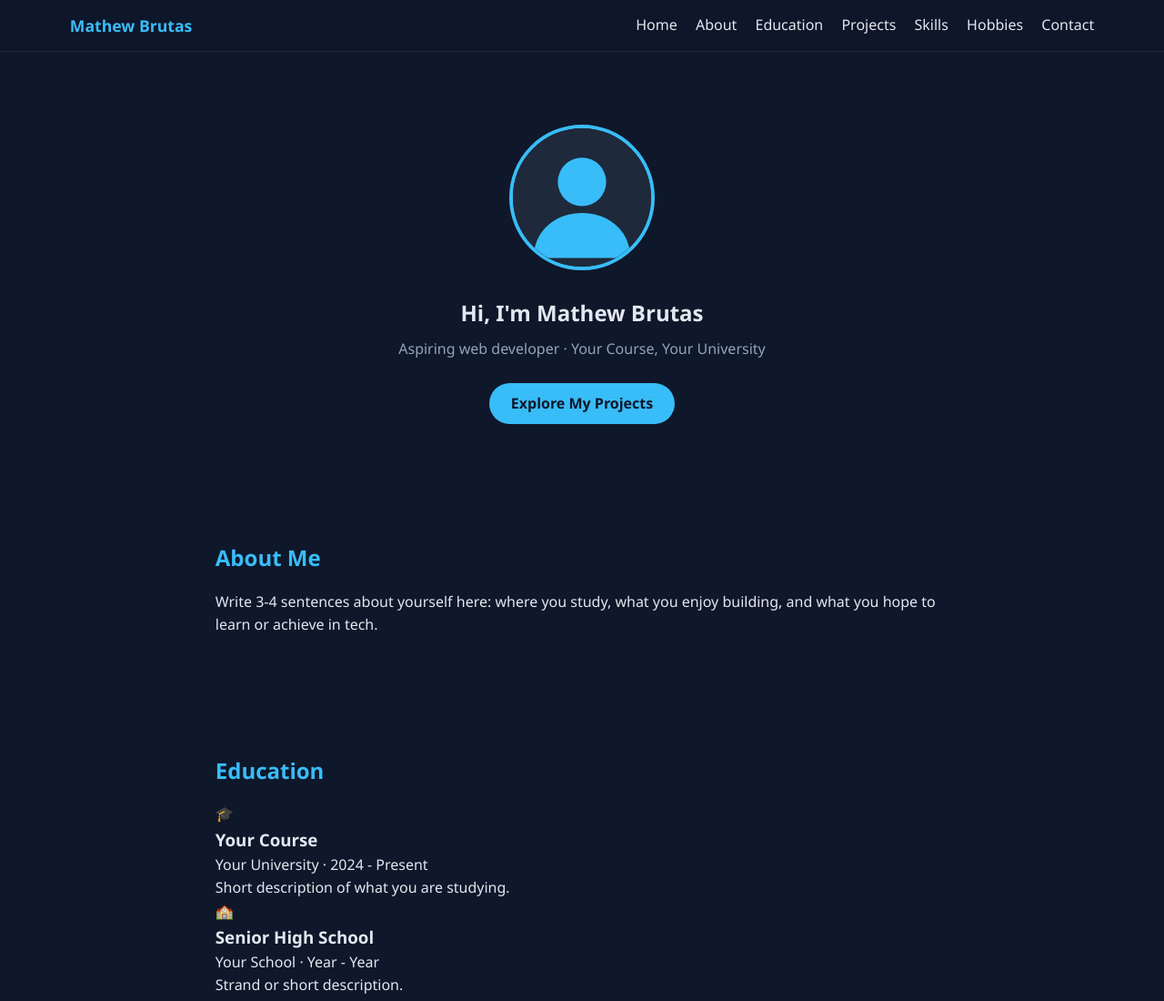
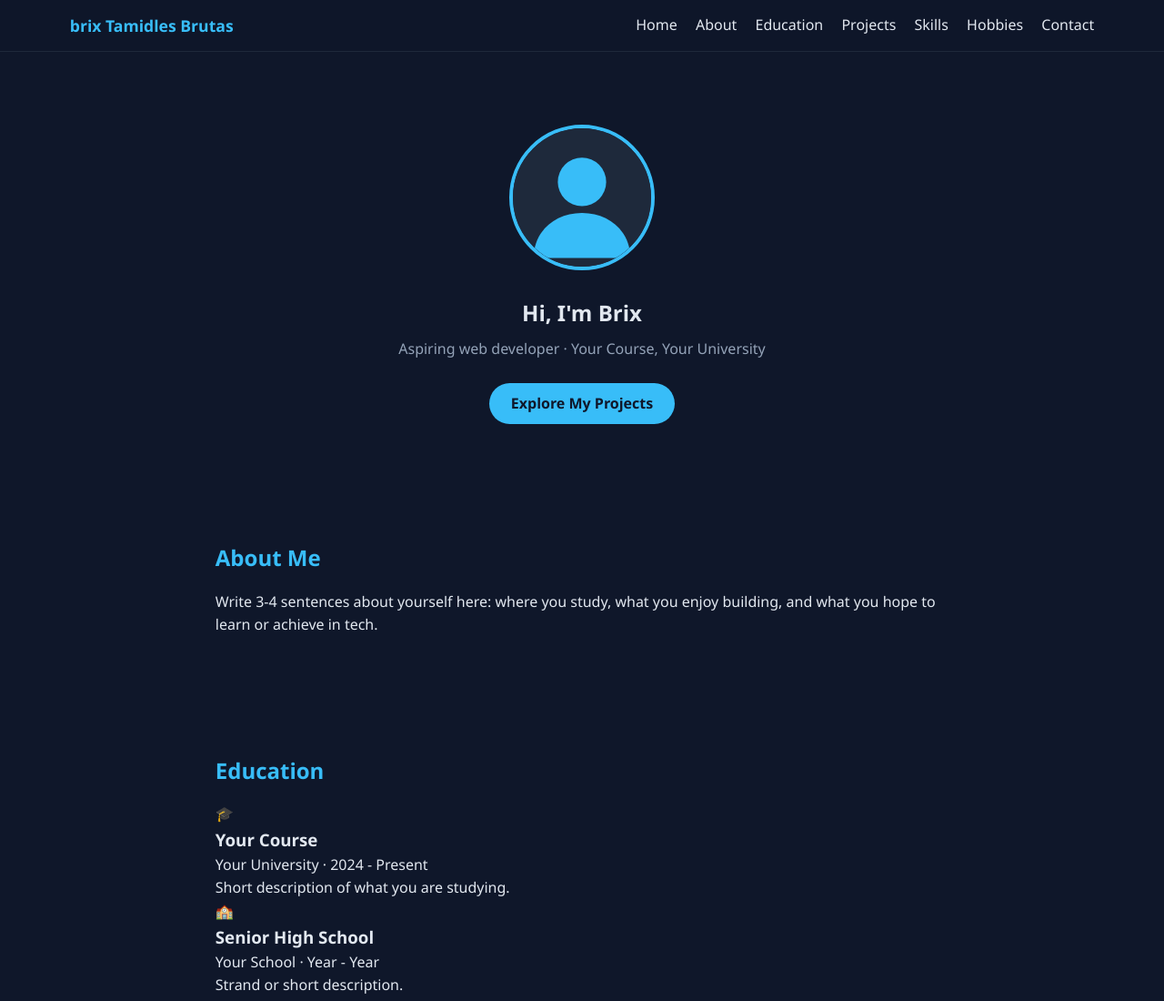
Before and after one commit to Mathew-tect/Brutas-project-1, a plain HTML site: page index.html in a window 1280 px wide. Shown: the top 1100 px of the page at 91% size. Drawn offline with Linux system fonts and the light colour scheme.

Commit message:
Update index.html

```diff
--- a/index.html
+++ b/index.html
@@ -9,7 +9,7 @@
 <body>
 
   <header class="site-header">
-    <a href="#home" class="logo">Mathew Brutas</a>
+    <a href="#home" class="logo">brix Tamidles Brutas</a>
     <nav>
       <a href="#home">Home</a>
       <a href="#about">About</a>
@@ -24,7 +24,7 @@
   <main>
     <section id="home" class="hero">
       <img src="assets/profile.svg" alt="Profile picture of Mathew Brutas" class="avatar">
-      <h1>Hi, I'm Mathew Brutas</h1>
+      <h1>Hi, I'm Brix</h1>
       <p class="tagline">Aspiring web developer &middot; Your Course, Your University</p>
       <a href="#projects" class="btn">Explore My Projects</a>
     </section>
```
